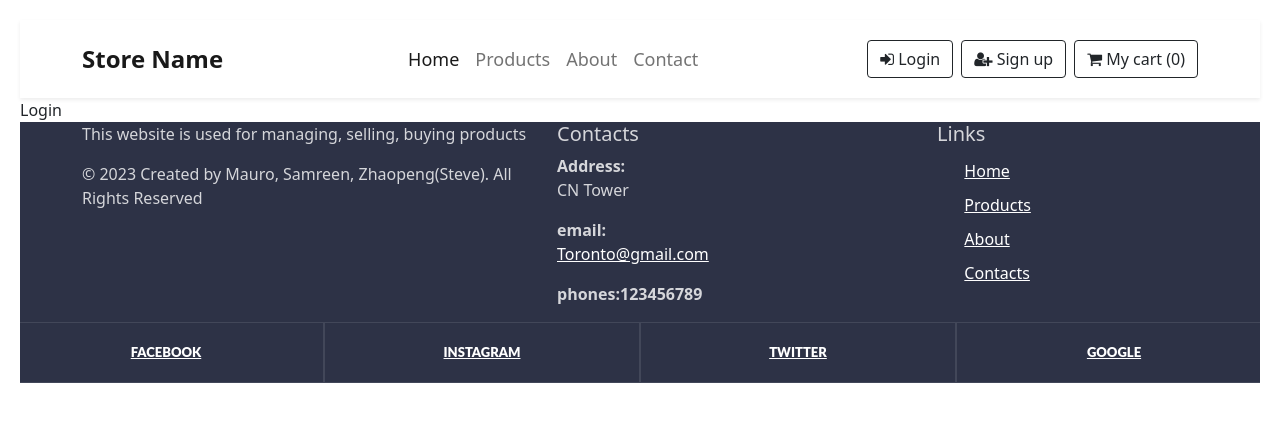
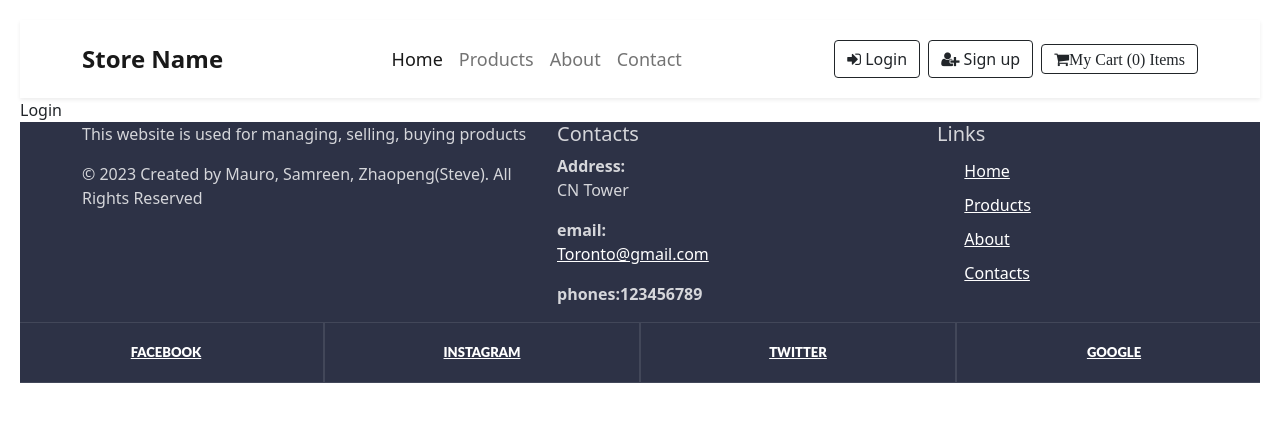
Before and after one commit to mauroapjr/ecommerce, a React (Create React App) app: page /login in a window 1280 px wide. Shown: the top 422 px of the page. Built offline with nearby package versions, Linux system fonts and the light colour scheme.

Commit message:
add cart function into it

```diff
--- a/src/App.js
+++ b/src/App.js
@@ -9,10 +9,11 @@ import SharedLayout from "./component/SharedLayout";
 import Signup from "./component/Signup";
 import Login from "./component/Login";
 import SharedCameraLayout from "./SharedCameraLayout";
+import { CartProvider } from "./CartContext";
 
 function App() {
   return (
-    <>
+    <CartProvider>
       <BrowserRouter>
         <Routes>
           <Route path="/" element={<SharedLayout />}>
@@ -26,7 +27,7 @@ function App() {
           </Route>
         </Routes>
       </BrowserRouter>
-    </>
+    </CartProvider>
   );
 }
 
--- /dev/null
+++ b/src/CartContext.js
@@ -0,0 +1,102 @@
+import { createContext, useState } from "react";
+
+export const CartContext = createContext({
+  items: [],
+  products: [],
+  getProductQuantity: () => {},
+  addToCart: () => {},
+  removeFromCart: () => {},
+  deleteFromCart: () => {},
+  getTotalCost: () => {},
+  setProducts: () => {}
+})
+
+export function CartProvider({children}){
+  const [cartProducts, setCartProducts] = useState([]);
+  const [products, setProducts] = useState([]);
+
+
+  function getProductQuantity(id) {
+    const quantity = cartProducts.find(product => product.id === id)?.quantity
+
+    if (quantity === undefined) {
+      return 0;
+    }
+
+    return quantity;
+  }
+
+  function addToCart(id) {
+    const quantity = getProductQuantity(id);
+    const found = products.find(product => product.id === id)
+
+    if (quantity === 0){
+
+      setCartProducts([
+        ...cartProducts,
+
+        {
+          id:id,
+          quantity:1,
+          price:found.price,
+          title:found.title
+        }
+      ])
+    } else {
+      setCartProducts(
+        cartProducts.map(
+          product => product.id === id ?
+          {...product, quantity:product.quantity + 1} : product
+        )
+      )
+    }
+  }
+
+  function removeFromCart(id) {
+    const quantity = getProductQuantity(id)
+
+    if (quantity === 1){
+      deleteFromCart(id);
+    } else {
+      setCartProducts(
+        cartProducts.map(
+          product => product.id === id ?
+          {...product, quantity:product.quantity - 1} : product
+        )
+      )
+    }
+  }
+
+  function deleteFromCart(id) {
+    setCartProducts(
+      cartProducts =>
+      cartProducts.filter(
+        currentProduct => {
+          return currentProduct.id !== id;
+      })
+    )
+  }
+
+  //this function not finished yet
+  function getTotalCost() {
+    return
+  }
+
+
+  const contextValue = {
+    items: cartProducts,
+    products: products,
+    getProductQuantity,
+    addToCart,
+    removeFromCart,
+    deleteFromCart,
+    getTotalCost,
+    setProducts
+  }
+
+  return (
+    <CartContext.Provider value={contextValue}>
+      {children}
+    </CartContext.Provider>
+  )
+}
--- /dev/null
+++ b/src/component/CartProduct.jsx
@@ -0,0 +1,55 @@
+import Button from "react-bootstrap/Button";
+import { CartContext } from "../CartContext";
+import { useContext } from "react";
+import { Modal } from "react-bootstrap";
+
+export default function CartProduct(props) {
+  const cart = useContext(CartContext);
+  const id = props.id;
+  const quantity = props.quantity;
+  const productsCount = cart.items.reduce((sum, product) => sum + product.quantity, 0)
+
+
+  return (
+    <Modal show={props.show} onHide={props.handleClose}>
+      <Modal.Header closeButton>
+        <Modal.Title>My Cart</Modal.Title>
+      </Modal.Header>
+      <Modal.Body>
+        {productsCount > 0 ? (
+          <>
+            <p>Items in Cart:</p>
+
+            {cart.items.map((currentProduct) => {
+
+
+              return (
+                  <h1>
+
+                    <div>Name:{currentProduct.title}</div>
+                    <div>Quantity:{currentProduct.quantity}</div>
+                    <div>Price:{currentProduct.price}</div>
+
+                  </h1>
+
+            )} )}
+
+
+
+            {/* <h3>{prop.title}</h3> */}
+            <p>{quantity} Total</p>
+            <Button size="sm" onClick={() => cart.deleteFromCart(id)}>
+              Remove Item
+            </Button>
+
+            {/* <Button variant="success">
+                      Purchase Item
+                    </Button> */}
+          </>
+        ) : (
+          <h1>Cart is Empty!</h1>
+        )}
+      </Modal.Body>
+    </Modal>
+  );
+}
--- a/src/component/Navbar.jsx
+++ b/src/component/Navbar.jsx
@@ -1,7 +1,18 @@
 import React from "react";
 import { Link } from "react-router-dom";
+import { Modal } from "react-bootstrap";
+import { Button, useState, useContext } from "react";
+import { CartContext } from "../CartContext";
+import CartProduct from "./CartProduct";
 
 export default function Navbar() {
+
+  const [show, setShow] = useState(false);
+  const handleClose = () => setShow(false);
+  const handleShow = () => setShow(true);
+  const cart = useContext(CartContext);
+  const productsCount = cart.items.reduce((sum, product) => sum + product.quantity, 0)
+
   return (
     <div>
       <nav className="navbar navbar-expand-lg navbar-light bg-white py-3 shadow-sm">
@@ -35,13 +46,18 @@ export default function Navbar() {
                 <a className="nav-link" href="/contact">Contact</a>
               </li>
             </ul>
+            <CartProduct show={show} handleClose={handleClose} />
             <div className="buttons">
               <a href="/login" className="btn btn-outline-dark">
               <i className="fa fa-sign-in" aria-hidden="true"></i> Login</a>
               <a href="/signup" className="btn btn-outline-dark ms-2">
               <i className="fa fa-user-plus" aria-hidden="true"></i> Sign up</a>
-              <a href="/my_cart" className="btn btn-outline-dark ms-2">
-              <i className="fa fa-shopping-cart" aria-hidden="true"></i> My cart (0)</a>
+              <button
+                className="fa fa-shopping-cart btn btn-outline-dark ms-2"
+                aria-hidden="true"
+                onClick={handleShow}>
+                  My Cart ({productsCount}) Items
+                </button>
             </div>
           </div>
         </div>
--- a/src/component/Products.jsx
+++ b/src/component/Products.jsx
@@ -1,11 +1,16 @@
 import React, { useState, useEffect } from "react";
 import { Link } from "react-router-dom";
 import Skeleton from "react-loading-skeleton";
+import { CartContext } from "../CartContext";
+import { useContext } from "react";
 
 export default function Products() {
   const [data, setData] = useState([]);
   const [filter, setFilter] = useState(data);
   const [loading, setLoading] = useState(false);
+
+  const cart = useContext(CartContext);
+  console.log(cart.items);
 
   useEffect(() => {
     const getProducts = async () => {
@@ -13,6 +18,7 @@ export default function Products() {
         setLoading(true);
         const response = await fetch("https://fakestoreapi.com/products");
         setData(await response.clone().json());
+        cart.setProducts(await response.clone().json());
         setFilter(await response.json());
         setLoading(false);
       } catch (error) {
@@ -81,10 +87,14 @@ export default function Products() {
             Electronics
           </button>
         </div>
-        {filter.map((product) => {
+        {filter.map((product,index) => {
+
+          const productQuantity = cart.getProductQuantity(product);
+          console.log(productQuantity);
+
           return (
-            <>
-              <div className="col-md-3 mb-4">
+
+              <div key={index} className="col-md-3 mb-4">
                 <div className="card h-100 text-center p-4" key={product.id}>
                   <img
                     src={product.image}
@@ -98,12 +108,19 @@ export default function Products() {
                     </h5>
                     <p className="card-text lead fw-bold">${product.price}</p>
                     <Link to={`/products/${product.id}`} className="btn btn-outline-dark">
-                      Buy Now
+                    More Details
                     </Link>
+                      <button
+                        className="btn btn-outline-dark"
+                        onClick={() =>
+                          cart.addToCart(product.id)
+                          }>
+                        Add to Cart
+                      </button>
                   </div>
                 </div>
               </div>
-            </>
+
           );
         })}
       </>
```
